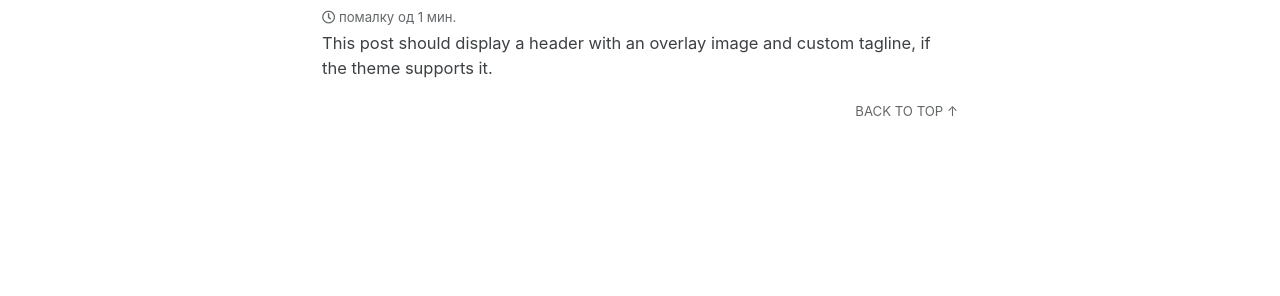
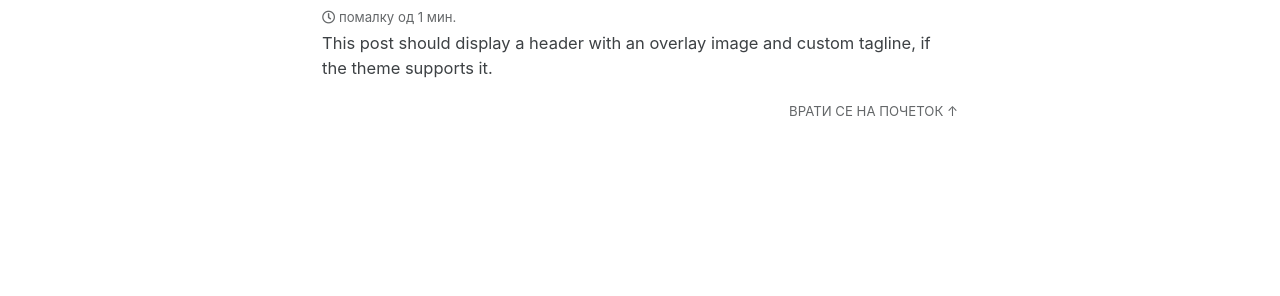
Before and after one commit to srednoshkolskifront/srednoshkolskifront.github.io, a Jekyll site: the page built from _pages/year-archive.md, in a window 1280 px wide. Shown: the part 484-780 px from the top of the page. Built offline with Jekyll 4.4.1, drawn with Linux system fonts in a browser that asks for light colours; cached includes are drawn as plain includes.

Commit message:
Update ui-text.yml

```diff
--- a/_data/ui-text.yml
+++ b/_data/ui-text.yml
@@ -77,7 +77,7 @@ mk: &DEFAULT_MK
   ext_link_label             : "Директен линк"
   less_than                  : "помалку од"
   minute_read                : "мин."
-  share_on_label             : "Сподели"
+  share_on_label             : "Сподели на"
   meta_label                 :
   tags_label                 : "Тагови:"
   categories_label           : "Категории:"
@@ -108,7 +108,7 @@ mk: &DEFAULT_MK
   search_placeholder_text    : "Внесете го клучниот збор за пребарување..."
   search_algolia_no_results  : "Не е пронајден ниту еден напис"
   results_found              : "Запис(и)"
-  back_to_top                :
+  back_to_top                : "Врати се на почеток"
 mk-MK:
   <<: *DEFAULT_MK
 
```
